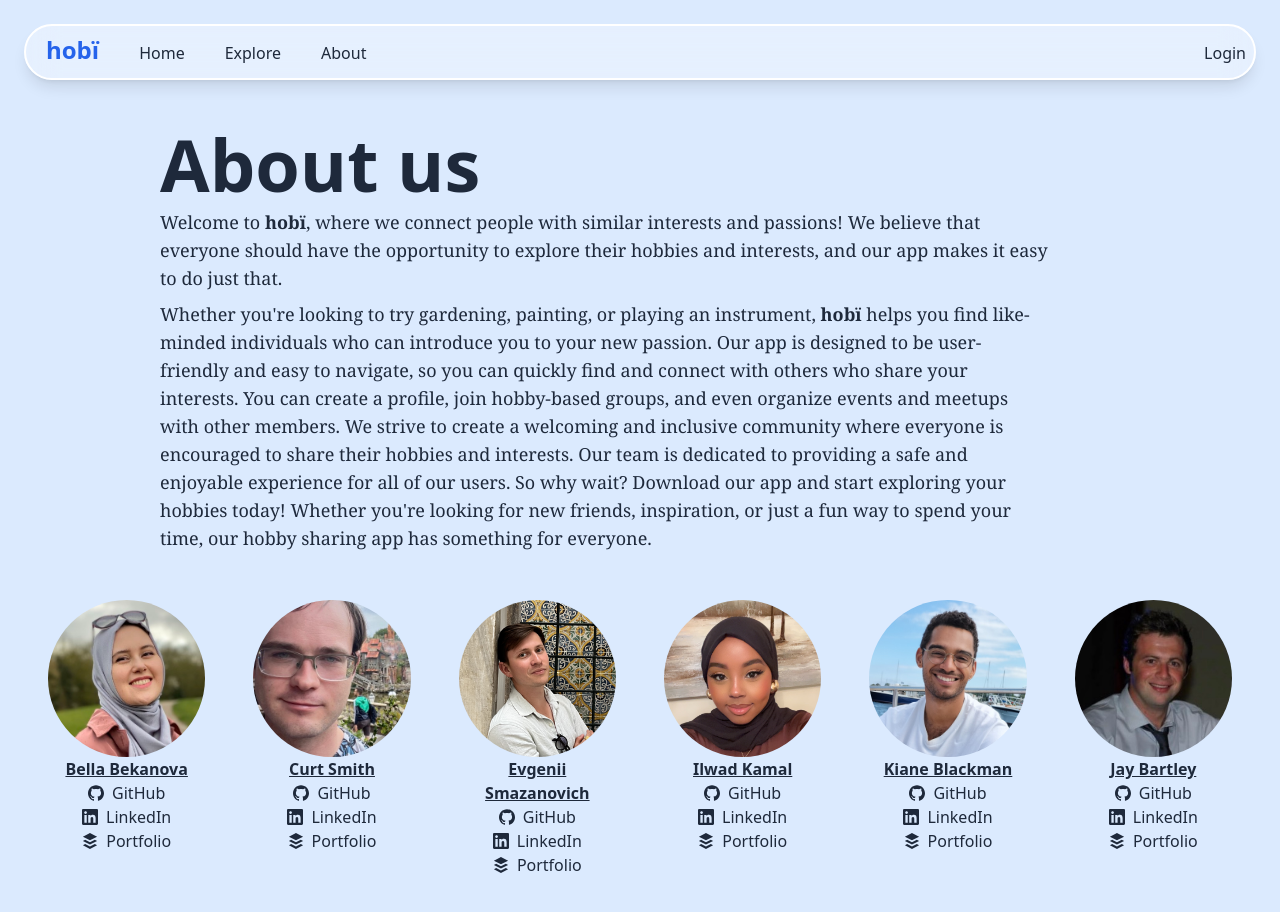
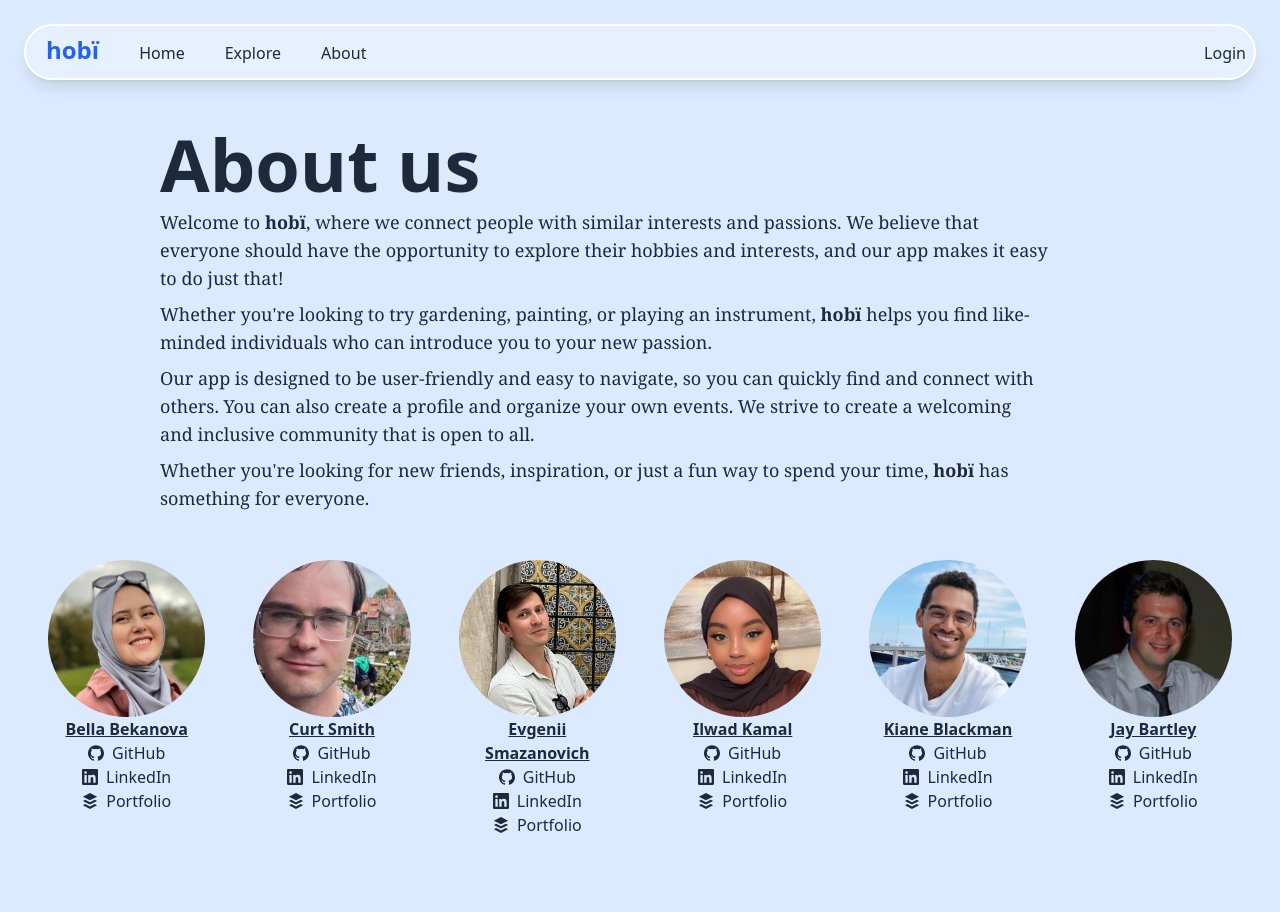
Before and after one commit to SchoolOfCode/bc13_final-project_front-end-zen-coders, a Next.js app: page /about in a window 1280 px wide. Shown: the top 912 px of the page. Built offline with nearby package versions, Linux system fonts and the light colour scheme; no server answers.

Commit message:
about us page and home page text done

```diff
--- a/pages/about.js
+++ b/pages/about.js
@@ -71,26 +71,29 @@ export default function about() {
         <h1 className="text-5xl font-bold md:text-7xl">About us</h1>
         <p className="mt-2 font-serif text-base md:w-3/4 md:text-lg">
           Welcome to <strong>hobï</strong>, where we connect people with similar
-          interests and passions! We believe that everyone should have the
+          interests and passions. We believe that everyone should have the
           opportunity to explore their hobbies and interests, and our app makes
-          it easy to do just that.{" "}
+          it easy to do just that!{" "}
         </p>
         <p className="mt-2 font-serif text-base md:w-3/4 md:text-lg">
           {" "}
           Whether you&apos;re looking to try gardening, painting, or playing an
           instrument, <strong>hobï</strong> helps you find like-minded
-          individuals who can introduce you to your new passion. Our app is
-          designed to be user-friendly and easy to navigate, so you can quickly
-          find and connect with others who share your interests. You can create
-          a profile, join hobby-based groups, and even organize events and
-          meetups with other members. We strive to create a welcoming and
-          inclusive community where everyone is encouraged to share their
-          hobbies and interests. Our team is dedicated to providing a safe and
-          enjoyable experience for all of our users. So why wait? Download our
-          app and start exploring your hobbies today! Whether you're looking for
-          new friends, inspiration, or just a fun way to spend your time, our
-          hobby sharing app has something for everyone.
-        </p>
+          individuals who can introduce you to your new passion.</p>
+          <p className="mt-2 font-serif text-base md:w-3/4 md:text-lg">
+            {" "}
+            Our app is designed to be user-friendly and easy to navigate, so you
+            can quickly find and connect with others.
+            You can also create a profile and organize your own events. We
+            strive to create a welcoming and inclusive community that is open to
+            all.{" "}
+          </p>
+          <p className="mt-2 font-serif text-base md:w-3/4 md:text-lg">
+            {" "}
+            Whether you&apos;re looking for new friends, inspiration, or just a
+            fun way to spend your time, <strong>hobï</strong> has something for
+            everyone.
+          </p>
       </div>
       <div className="mt-12 grid grid-cols-2 gap-12 md:grid-cols-6">
         <AboutProfileCard
```
